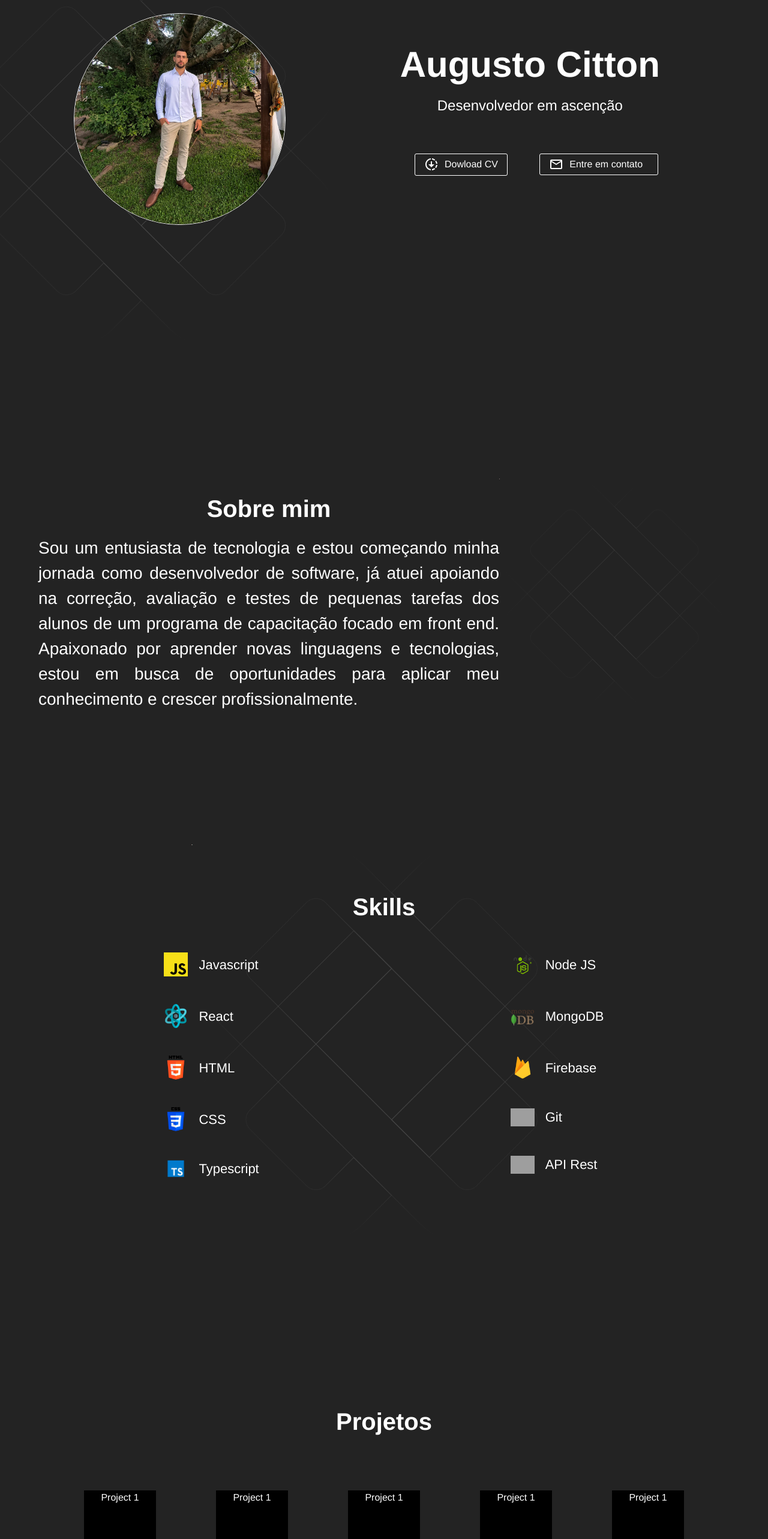
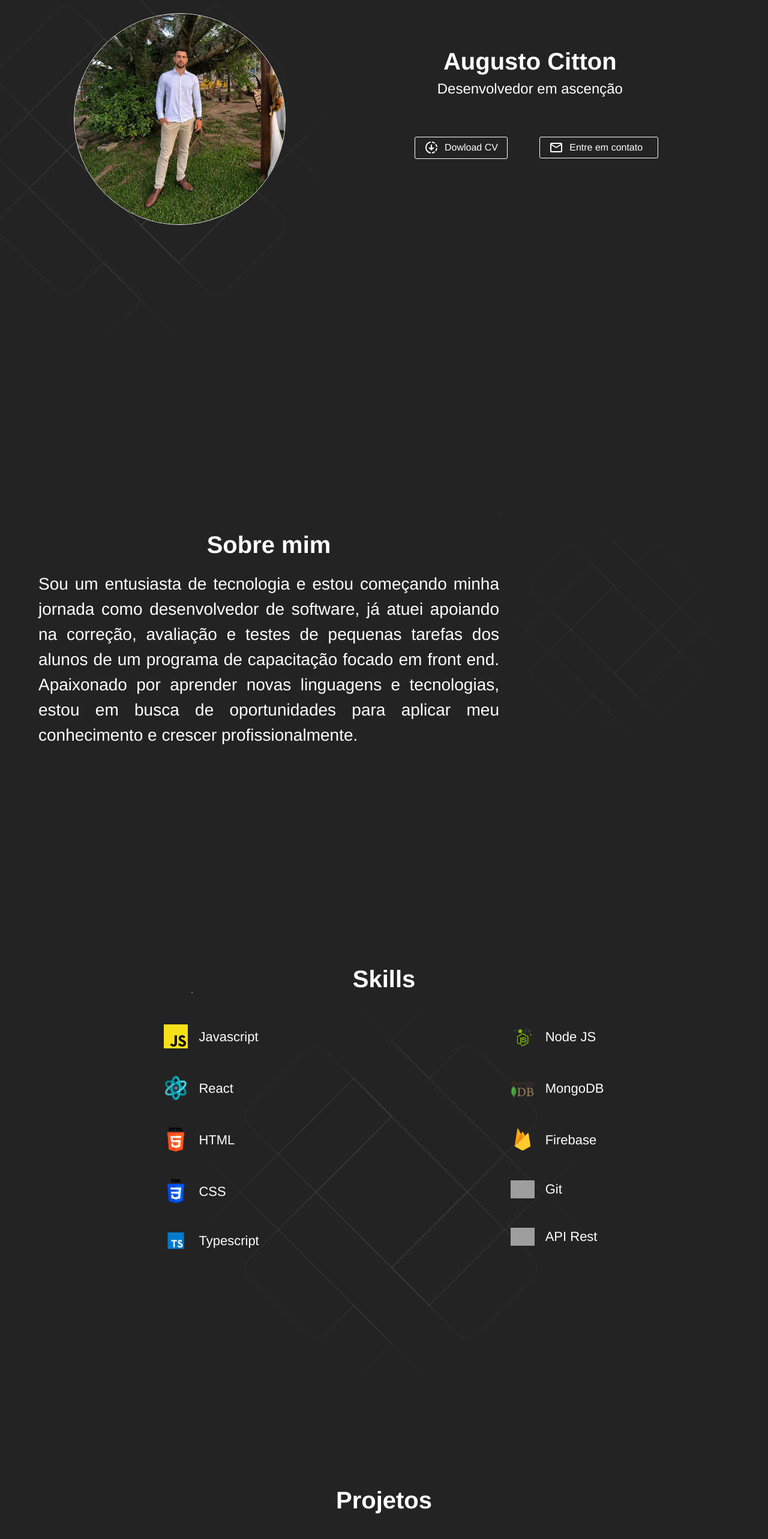
Before and after one commit to GutoCitton/portifolio, a React (Vite) app: page / in a window 1280 px wide. Shown: the part 198-2764 px from the top of the page at 60% size. Built offline with nearby package versions, Linux system fonts and the light colour scheme; grey boxes are pictures that could not be loaded.

Commit message:
ajusta responsivo, não finalizado

```diff
--- a/src/pages/sections/About/About.tsx
+++ b/src/pages/sections/About/About.tsx
@@ -5,7 +5,7 @@ const About = () => {
   const StyledAbout = styled("div")(({ theme }) => [
     {
       backgroundColor: theme.palette.primary.main,
-      height: "100vh",
+      height: "115vh",
       display: "flex",
       alignItems: "center",
       [theme.breakpoints.up("xs")]: {
@@ -28,7 +28,30 @@ const About = () => {
     height: "175%",
     [theme.breakpoints.down("md")]: {
       // <= Mobile
-      display: 'none'
+      display: "none",
+    },
+  }));
+
+  const StyledTypographyTitle = styled(Typography)(({ theme }) => ({
+    color: theme.palette.primary.contrastText,
+    fontSize: "40px",
+    marginBottom: "15px",
+    fontWeight: "bold",
+    [theme.breakpoints.down("md")]: {
+      // <= Mobile
+      marginTop: "18px",
+    },
+  }));
+
+  const StyledTypography = styled(Typography)(({ theme }) => ({
+    color: theme.palette.primary.contrastText,
+    textAlign: "justify",
+    fontSize: "28px",
+    [theme.breakpoints.down("md")]: {
+      // <= Mobile
+      fontSize: "23px",
+      textAlign: "justify",
+      marginTop: '40px'
     },
   }));
 
@@ -43,21 +66,27 @@ const About = () => {
           <Grid container>
             <Grid item xs={12} md={8} textAlign={"center"}>
               <Box position="relative">
-                <Typography
+                <StyledTypographyTitle
                   fontSize={"40px"}
                   marginBottom={"15px"}
                   color={"white"}
                   fontWeight={"bold"}
                 >
                   Sobre mim
-                </Typography>
-                <Typography
+                </StyledTypographyTitle>
+                <StyledTypography
                   color={"white"}
                   textAlign={"justify"}
                   fontSize={"28px"}
                 >
-                  Sou um entusiasta de tecnologia e estou começando minha jornada como desenvolvedor de software, já atuei apoiando na correção, avaliação e testes de pequenas tarefas dos alunos de um programa de capacitação focado em front end. Apaixonado por aprender novas linguagens e tecnologias, estou em busca de oportunidades para aplicar meu conhecimento e crescer profissionalmente.
-                </Typography>
+                  Sou um entusiasta de tecnologia e estou começando minha
+                  jornada como desenvolvedor de software, já atuei apoiando na
+                  correção, avaliação e testes de pequenas tarefas dos alunos de
+                  um programa de capacitação focado em front end. Apaixonado por
+                  aprender novas linguagens e tecnologias, estou em busca de
+                  oportunidades para aplicar meu conhecimento e crescer
+                  profissionalmente.
+                </StyledTypography>
               </Box>
             </Grid>
             <Grid
--- a/src/pages/sections/Hero/Hero.tsx
+++ b/src/pages/sections/Hero/Hero.tsx
@@ -1,37 +1,64 @@
-import {Box, Container, Grid, styled, Typography, } from "@mui/material";
+import { Box, Container, Grid, styled, Typography } from "@mui/material";
 import Avatar from "../../../assets/images/avatar.png";
 import DownloadingIcon from "@mui/icons-material/Downloading";
 import StyledButton from "../../../components/StyledButton/StyledButton";
 import theme from "../../../theme";
 import { AnimatedBackground } from "../../../components/AnimatedBackground/AnimatedBackground";
 import SimpleDialogDemo from "../../../components/Contact/Contact";
-import CVGuto from '../../../assets/documents/CV - AUGUSTO CITTON LUDWIG.pdf'
-
+import CVGuto from "../../../assets/documents/CV - AUGUSTO CITTON LUDWIG.pdf";
 
 const Hero = () => {
-  const StyledHero = styled("div")(({theme}) => [
+  const StyledHero = styled("div")(({ theme }) => [
     {
       backgroundColor: theme.palette.primary.main,
       height: "100vh",
-      display: 'flex',
-      alignItems: 'center',
-      [theme.breakpoints.up('xs')]: { // <= Mobile
-        paddingTop: '100px'
+      display: "flex",
+      alignItems: "center",
+      [theme.breakpoints.up("xs")]: {
+        // <= Mobile
+        paddingTop: "100px",
       },
-      [theme.breakpoints.up('md')]: { // >= Mobile
-        paddingTop: '0px'
-      }
+      [theme.breakpoints.up("md")]: {
+        // >= Mobile
+        paddingTop: "0px",
+      },
+      [theme.breakpoints.down("md")]: {
+        // >= Mobile
+        paddingTop: "0px",
+        paddingBotton: "100px",
+      },
     },
   ]);
 
   const StyledBox = styled(Box)(({ theme }) => ({
     position: "absolute",
-    top: '-100px',
+    top: "-100px",
     right: "-30px",
     width: "140%",
     [theme.breakpoints.down("md")]: {
       // <= Mobile
-      display: 'none'
+      width: "100%",
+      position: "absolute",
+      top: "50px",
+      right: "0px",
+    },
+  }));
+
+  const StyledTypography = styled(Typography)(({ theme }) => ({
+    color: theme.palette.primary.contrastText,
+    fontWeight: "bold",
+    fontSize: '40px',
+    textAlign: "center",
+    pb: 2,
+    marginTop: "50px",
+    [theme.breakpoints.down("md")]: {
+      // <= Mobile
+      color: theme.palette.primary.contrastText,
+    fontWeight: "bold",
+    fontSize: '40px',
+    textAlign: "center",
+    pb: 2,
+    marginTop: '0px'
     },
   }));
 
@@ -39,41 +66,52 @@ const Hero = () => {
     {
       width: "75%",
       borderRadius: "50%",
-      border: `1px solid ${theme.palette.primary.contrastText}`
+      border: `1px solid ${theme.palette.primary.contrastText}`,
     },
   ]);
 
   const DowloadCV = () => {
     const link = document.createElement("a");
-    link.download = 'CV - AUGUSTO CITTON LUDWIG.pdf';
+    link.download = "CV - AUGUSTO CITTON LUDWIG.pdf";
     link.href = CVGuto;
     link.click();
-  }
-
+  };
 
   return (
     <>
       <StyledHero>
-        <Container maxWidth="lg" className='Container' sx={{ scrollSnapAlign: 'center' }}>
-          <Grid container spacing={2} >
-            <Grid item xs={12} md={5} >
-              <Box position='relative'>
+        <Container
+          maxWidth="lg"
+          className="Container"
+          sx={{ scrollSnapAlign: "center" }}
+        >
+          <Grid container spacing={2}>
+            <Grid item xs={12} md={5}>
+              <Box position="relative">
                 <StyledBox>
                   <AnimatedBackground />
                 </StyledBox>
-                <Box position='relative' textAlign='center'>
+                <Box position="relative" textAlign="center">
                   <StyledImage src={Avatar} />
                 </Box>
               </Box>
             </Grid>
             <Grid item xs={12} md={7}>
-              <Typography color="primary.contrastText" fontWeight={'bold'} variant="h2" textAlign="center" pb={2} marginTop={'50px'}>
-                Augusto Citton
-              </Typography>
-              <Typography color="primary.contrastText" variant="h5" textAlign="center">
+              <StyledTypography>Augusto Citton</StyledTypography>
+              <Typography
+                color="primary.contrastText"
+                variant="h5"
+                textAlign="center"
+              >
                 Desenvolvedor em ascenção
               </Typography>
-              <Grid container display="flex" justifyContent="center" spacing={3} pt={8}>
+              <Grid
+                container
+                display="flex"
+                justifyContent="center"
+                spacing={3}
+                pt={8}
+              >
                 <Grid
                   item
                   xs={12}
@@ -81,12 +119,10 @@ const Hero = () => {
                   display="flex"
                   justifyContent="center"
                 >
-                    <StyledButton onClick={()=> DowloadCV()}>
-                      <DownloadingIcon />
-                      <Typography>
-                        Dowload CV
-                      </Typography>
-                    </StyledButton>
+                  <StyledButton onClick={() => DowloadCV()}>
+                    <DownloadingIcon />
+                    <Typography>Dowload CV</Typography>
+                  </StyledButton>
                 </Grid>
                 <Grid
                   item
@@ -95,7 +131,7 @@ const Hero = () => {
                   display="flex"
                   justifyContent="center"
                 >
-                <SimpleDialogDemo />
+                  <SimpleDialogDemo />
                 </Grid>
               </Grid>
             </Grid>
--- a/src/pages/sections/Projects/Projects.tsx
+++ b/src/pages/sections/Projects/Projects.tsx
@@ -1,10 +1,10 @@
-import { Container, Grid, styled, Typography } from "@mui/material";
+import { Box, Container, Grid, styled, Typography } from "@mui/material";
 
 const Projects = () => {
   const SyledProjects = styled("div")(({ theme }) => [
     {
       backgroundColor: theme.palette.primary.main,
-      height: "100vh",
+      height: "120vh",
       display: "flex",
       alignItems: "center",
       [theme.breakpoints.up("xs")]: {
@@ -19,25 +19,23 @@ const Projects = () => {
     },
   ]);
 
-  const StyledGrid = styled(Grid)(() => ({
+  const StyledGrid = styled(Grid)(({ theme }) => ({
     backgroundColor: "black",
     color: "white",
     width: "15vh",
     height: "20vh",
     textAlign: "center",
     margin: "50px",
+    [theme.breakpoints.down("md")]: {
+      // <= Mobile
+      backgroundColor: "black",
+      color: "white",
+      width: "15vh",
+      height: "20vh",
+      textAlign: "center",
+      margin: "6px",
+    },
   }));
-
-  // const StyledAndamento = styled(Typography)(() => ({
-  //   fontSize: "40px",
-  //   color:"white",
-  //   fontWeight:"bold",
-  //   position:"absolute",
-  //   marginLeft:'110px',
-  //   backgroundColor:'rgb(0, 0, 0, 0.9)',
-  //   padding:'280px',
-  //   marginTop: '-170px'
-  // }));
 
   return (
     <>
@@ -48,28 +46,56 @@ const Projects = () => {
           sx={{ scrollSnapAlign: "center" }}
         >
           <Typography
-            fontSize={'40px'}
+            fontSize={"40px"}
             marginBottom={"35px"}
-            marginTop={"90px"}
+            // marginTop={"90px"}
             color={"white"}
             fontWeight={"bold"}
             textAlign={"center"}
           >
             Projetos
           </Typography>
-          {/* <StyledAndamento
 
+          <Grid
+            item
+            container
+            xs={12}
+            md={12}
+            justifyContent={"center"}
+            textAlign={"center"}
           >
-            EM ANDAMENTO...
-          </StyledAndamento> */}
-          <Grid item container xs={12} md={12} justifyContent={"center"}>
-            <StyledGrid>Project 1</StyledGrid>
-            <StyledGrid>Project 1</StyledGrid>
-            <StyledGrid>Project 1</StyledGrid>
-            <StyledGrid>Project 1</StyledGrid>
-            <StyledGrid>Project 1</StyledGrid>
-            <StyledGrid>Project 1</StyledGrid>
-            <StyledGrid>Project 1</StyledGrid>
+            <Box>
+              <Typography>Project 1</Typography>
+              <StyledGrid />
+            </Box>
+            <Box>
+              <Typography>Project 2</Typography>
+              <StyledGrid />
+            </Box>
+            <Box>
+              <Typography>Project 3</Typography>
+              <StyledGrid />
+            </Box>
+            <Box>
+              <Typography>Project 4</Typography>
+              <StyledGrid />
+            </Box>
+            <Box>
+              <Typography>Project 5</Typography>
+              <StyledGrid />
+            </Box>
+            <Box>
+              <Typography>Project 6</Typography>
+              <StyledGrid />
+            </Box>
+            <Box>
+              <Typography>Project 7</Typography>
+              <StyledGrid />
+            </Box>
+            <Box>
+              <Typography>Project 7</Typography>
+              <StyledGrid />
+            </Box>
           </Grid>
         </Container>
       </SyledProjects>
--- a/src/pages/sections/Skills/Skills.tsx
+++ b/src/pages/sections/Skills/Skills.tsx
@@ -47,35 +47,55 @@ const Skills = () => {
     height: "175%",
     [theme.breakpoints.down("md")]: {
       // <= Mobile
-      display: 'none'
+      position: "absolute",
+      top: "90%",
+      left: "10%",
+      transform: "translate(-5%, -50%)",
+      width: "200%",
+      height: "175%",
     },
   }));
 
-  const StyledTypographyIcon = styled(Typography)({
+  const StyledTypographyIcon = styled(Typography)(({ theme }) => ({
     fontSize: "22px",
     color: "white",
     margin: "0  0 30px 18px",
-  });
+    [theme.breakpoints.down("md")]: {
+      // <= Mobile
+      fontSize: "15px",
+      color: "white",
+      margin: "0  0 20px 10px",
+    },
+  }));
 
   const StyledListItem = styled(ListItem)(({ theme }) => ({
     [theme.breakpoints.down("md")]: {
       // <= Mobile
-      marginLeft: "-8px"
+      marginLeft: "10px",
     },
   }));
 
-  const StyledTypography = styled(Typography)({
+  const StyledTypography = styled(Typography)(({ theme }) => ({
     fontSize: "40px",
     marginBottom: "30px",
     marginTop: "80px",
     color: "white",
     fontWeight: "bold",
-  });
+    [theme.breakpoints.down("md")]: {
+      // <= Mobile
+      marginTop: "-10px"
+    },
+  }));
 
-  const StyledImage = styled("img")(() => [
+  const StyledImage = styled("img")(({ theme }) => [
     {
       width: "40px",
       margin: "0 0 30px 0",
+      [theme.breakpoints.down("md")]: {
+        // <= Mobile
+        width: "32px",
+        margin: "0 0 20px 10px",
+      },
     },
   ]);
 
@@ -96,6 +116,7 @@ const Skills = () => {
                 md={12}
                 display={"flex"}
                 justifyContent={"space-around"}
+                maxHeight={'100px'}
               >
                 <List>
                   <StyledBox>
```
